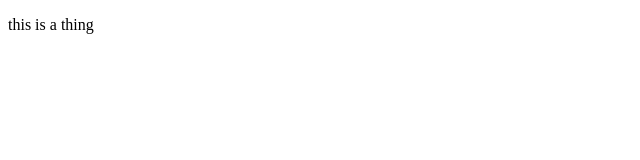
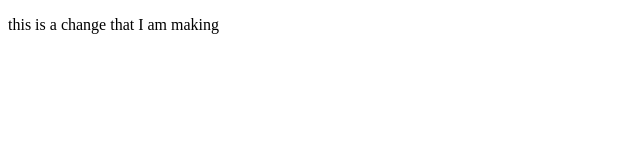
Before and after one commit to Amy-Piquant/branching-tests, a plain HTML site: page index.html in a window 1280 px wide. Shown: the whole page, without its empty margins (0-640 px from the left). Drawn offline with Linux system fonts and the light colour scheme.

Commit message:
Update index.html

```diff
--- a/index.html
+++ b/index.html
@@ -7,7 +7,7 @@
     <title>Document</title>
 </head>
 <body>
-    <p>this is a thing</p>
+    <p>this is a change that I am making</p>
 
 </body>
 </html>
```
